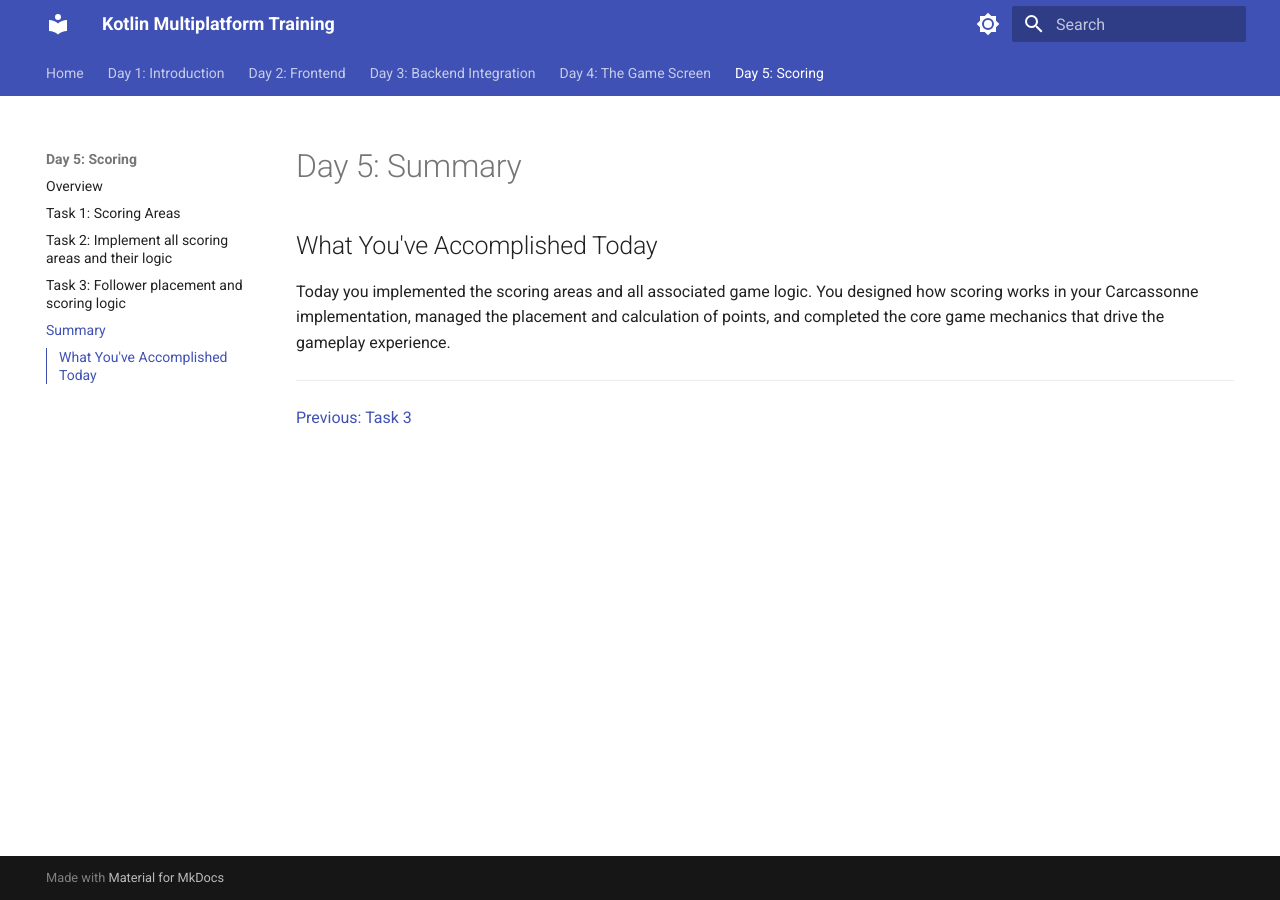
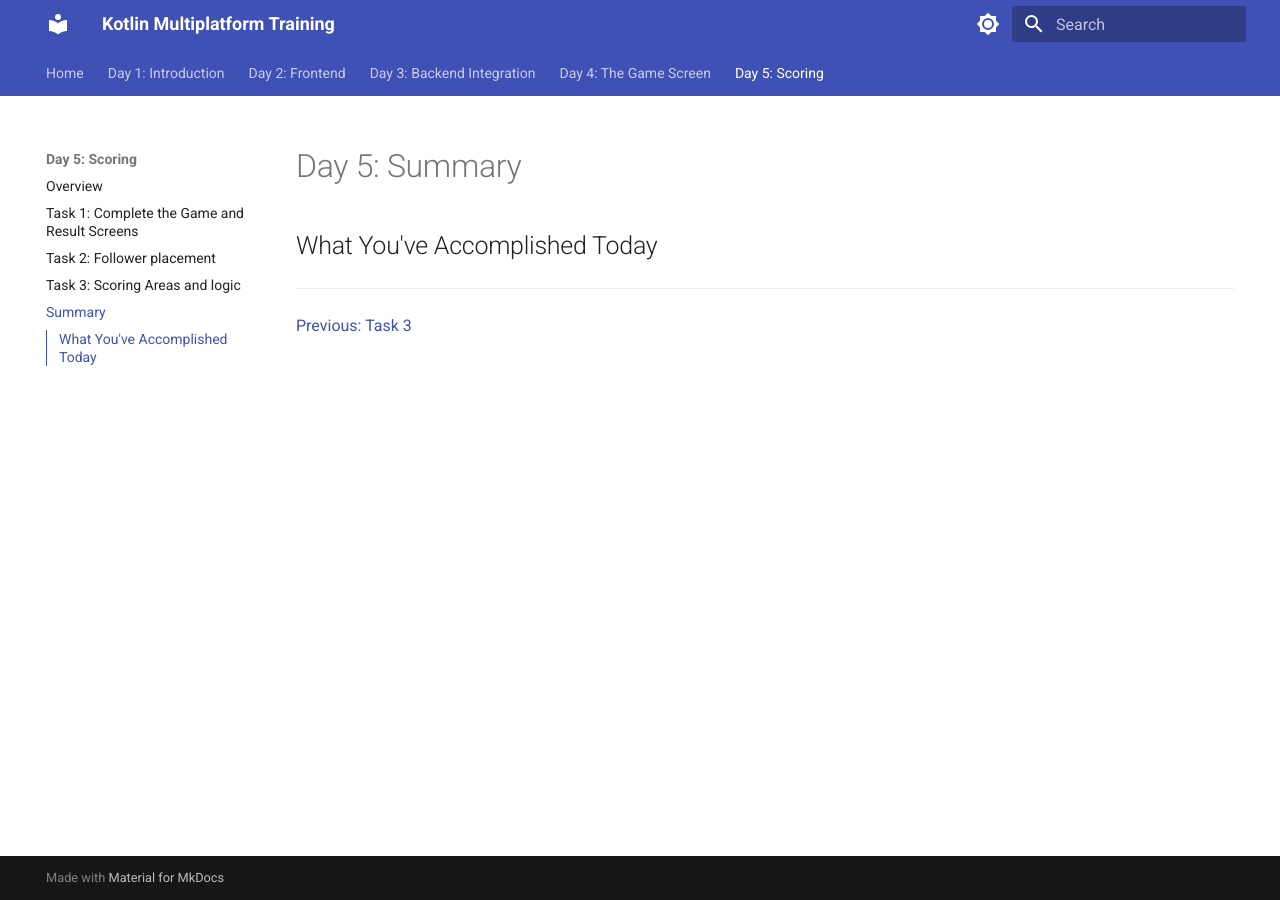
Before and after one commit to kirschkakao/Kotlin-Multiplatform-Training, an MkDocs documentation site: the page built from docs/day5/summary.md, in a window 1280 px wide. Built offline with MkDocs 1.6.1 and Material for MkDocs 9.7.7, drawn with Linux system fonts in a browser that asks for light colours.

Commit message:
update structure

```diff
--- a/docs/day5/summary.md
+++ b/docs/day5/summary.md
@@ -2,7 +2,7 @@
 
 ## What You've Accomplished Today
 
-Today you implemented the scoring areas and all associated game logic. You designed how scoring works in your Carcassonne implementation, managed the placement and calculation of points, and completed the core game mechanics that drive the gameplay experience.
+
 
 ---
 
--- a/mkdocs.yml
+++ b/mkdocs.yml
@@ -68,13 +68,13 @@ nav:
     - Summary: day3/summary.md
   - 'Day 4: The Game Screen':
     - Overview: day4/index.md
-    - 'Task 1: A reusable Grid': day4/task1.md
-    - 'Task 2: Building a Tile Grid': day4/task2.md
+    - 'Task 1: The Tile Board': day4/task1.md
+    - 'Task 2: Rotate and Place Tiles': day4/task2.md
     - 'Task 3: Building the Game Screen': day4/task3.md
     - Summary: day4/summary.md
   - 'Day 5: Scoring':
     - Overview: day5/index.md
-    - 'Task 1: Scoring Areas': day5/task1.md
-    - 'Task 2: Implement all scoring areas and their logic': day5/task2.md
-    - 'Task 3: Follower placement and scoring logic': day5/task3.md
+    - 'Task 1: Complete the Game and Result Screens': day5/task1.md
+    - 'Task 2: Follower placement': day5/task2.md
+    - 'Task 3: Scoring Areas and logic': day5/task3.md
     - Summary: day5/summary.md
```
Also changed, not shown: docs/day5/index.md (+1 -1 lines).
